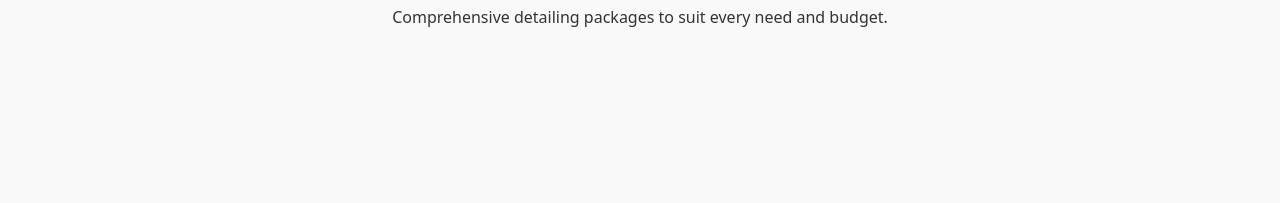
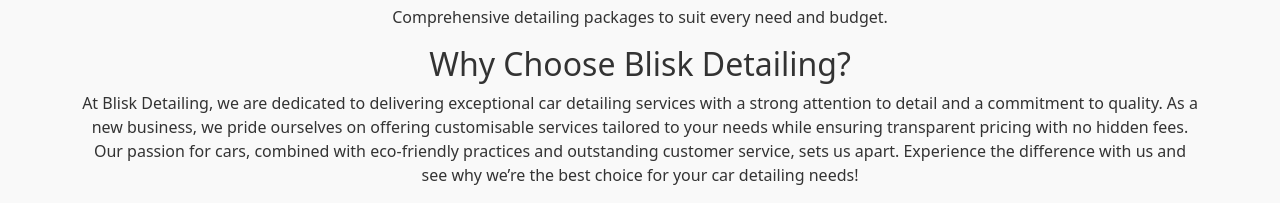
Before and after one commit to Adriannap26/blisk-detailing, a plain HTML site: page index.html in a window 1280 px wide. Shown: the part 1306-1509 px from the top of the page. Before the commit the page ends 1351 px from the top, so only its background shows below. Drawn offline with nearby package versions, Linux system fonts and the light colour scheme.

Commit message:
added why blisk section

```diff
--- a/index.html
+++ b/index.html
@@ -99,7 +99,18 @@
     </div>
   </section>
 
-
+   <!-- Why Blisk Detailing Section -->
+   <section id="why-blisk" class="fade-in">
+    <div class="container text-center">
+      <h2>Why Choose Blisk Detailing?</h2>
+      <p>At Blisk Detailing, we are dedicated to delivering exceptional car detailing services with a
+        strong attention to detail and a commitment to quality. As a new business, we pride ourselves
+        on offering customisable services tailored to your needs while ensuring transparent pricing
+        with no hidden fees. Our passion for cars, combined with eco-friendly practices and outstanding
+        customer service, sets us apart. Experience the difference with us and see why we’re the best
+        choice for your car detailing needs!</p>
+    </div>
+  </section>
 
 </body>
 </html>
```
